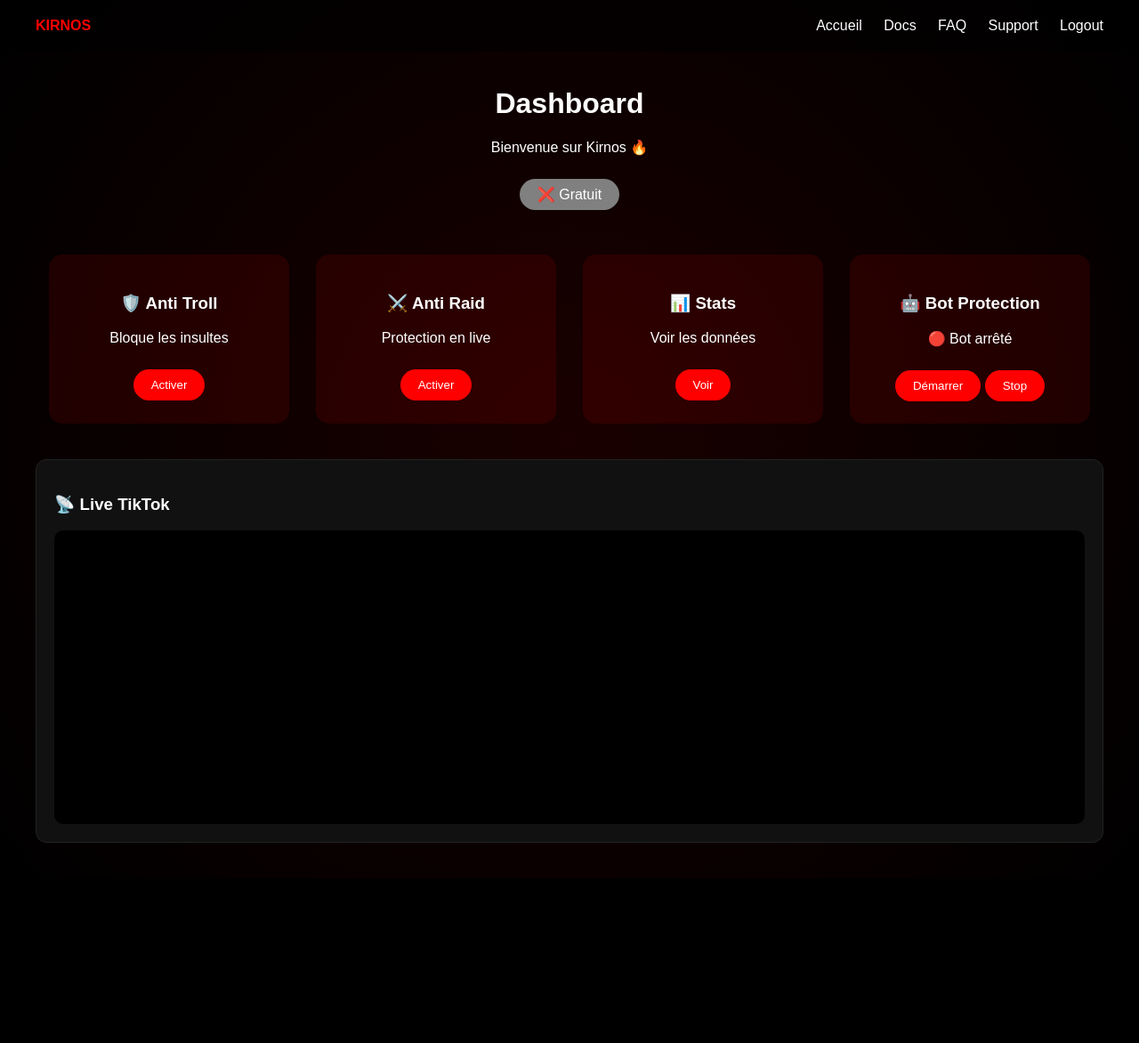
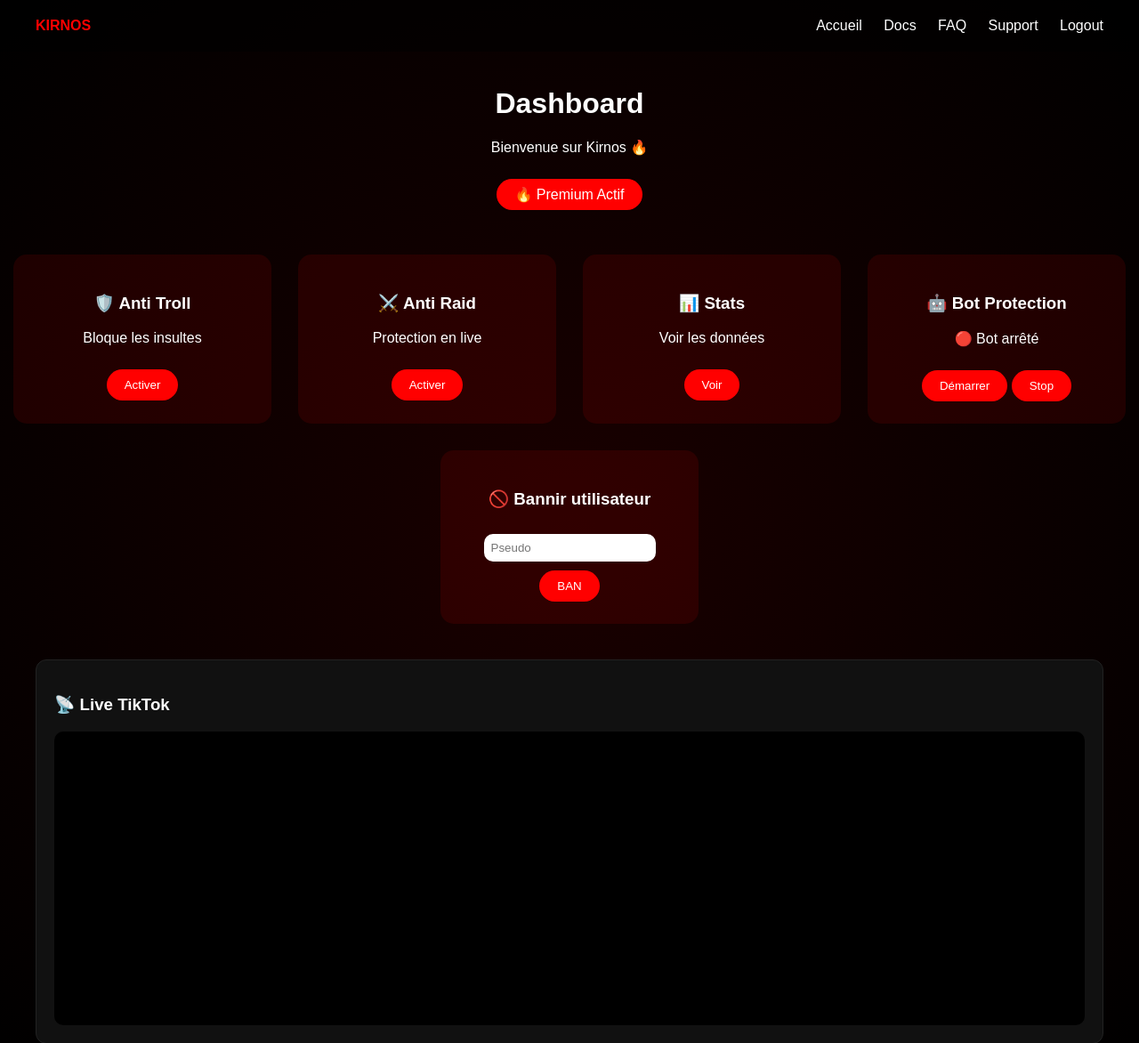
Before and after one commit to bulandloic36/Kirnos, a FastAPI app: page /dashboard in a window 1280 px wide. Shown: the top 1172 px of the page at 89% size. Before the commit the page ends 947 px from the top, so only its background shows below. Run offline with FastAPI, Linux system fonts and the light colour scheme; the visitor is signed in with stand-in values (Sample User, id 1); data that the repository does not hold is empty.

Commit message:
main final clean

```diff
--- a/backend/main.py
+++ b/backend/main.py
@@ -1,5 +1,5 @@
 from fastapi import FastAPI, Request
-from fastapi.responses import HTMLResponse, RedirectResponse
+from fastapi.responses import HTMLResponse, RedirectResponse, PlainTextResponse
 from fastapi.staticfiles import StaticFiles
 from fastapi.templating import Jinja2Templates
 from starlette.middleware.sessions import SessionMiddleware
@@ -16,6 +16,8 @@ DOMAIN = "http://127.0.0.1:8000"
 
 # ===== DATA =====
 premium_users = {}
+bot_status = {}
+banned_users = []
 
 # ===== TEMPLATES =====
 templates = Jinja2Templates(directory="templates")
@@ -26,7 +28,7 @@ app.mount("/static", StaticFiles(directory="static"), name="static")
 def home(request: Request):
     return templates.TemplateResponse("index.html", {"request": request})
 
-# ===== LOGIN TIKTOK (FAKE) =====
+# ===== LOGIN =====
 @app.get("/login/tiktok")
 def login(request: Request):
     request.session["user"] = "user123"
@@ -46,7 +48,6 @@ def dashboard(request: Request):
         return RedirectResponse("/login/tiktok")
 
     user = request.session["user"]
-
     is_premium = premium_users.get(user, False)
 
     return templates.TemplateResponse("dashboard.html", {
@@ -94,24 +95,20 @@ def success(request: Request):
 
     return RedirectResponse("/dashboard")
 
-# ===== DOCUMENTATION =====
+# ===== PAGES =====
 @app.get("/documentation", response_class=HTMLResponse)
 def docs_page(request: Request):
     return templates.TemplateResponse("docs.html", {"request": request})
 
-# ===== FAQ =====
 @app.get("/faq", response_class=HTMLResponse)
 def faq_page(request: Request):
     return templates.TemplateResponse("faq.html", {"request": request})
 
-# ===== SUPPORT =====
 @app.get("/support", response_class=HTMLResponse)
 def support_page(request: Request):
     return templates.TemplateResponse("support.html", {"request": request})
 
-    # ===== BOT STATE =====
-bot_status = {}
-
+# ===== BOT CONTROL =====
 @app.get("/bot/start")
 def start_bot(request: Request):
     user = request.session.get("user")
@@ -141,8 +138,13 @@ def get_status(request: Request):
 
     return {"running": bot_status.get(user, False)}
 
-from fastapi.responses import PlainTextResponse
+# ===== BAN SYSTEM =====
+@app.get("/ban/{username}")
+def ban_user(username: str):
+    banned_users.append(username)
+    return {"status": "banned", "user": username}
 
+# ===== LIVE LOGS =====
 @app.get("/live", response_class=PlainTextResponse)
 def live():
     try:
--- a/templates/dashboard.html
+++ b/templates/dashboard.html
@@ -60,7 +60,7 @@ body {
     background: rgba(255,0,0,0.1);
     padding: 25px;
     border-radius: 15px;
-    width: 220px;
+    width: 240px;
     text-align: center;
     transition: 0.3s;
 }
@@ -79,6 +79,14 @@ body {
     background: red;
     color: white;
     cursor: pointer;
+}
+
+/* INPUT */
+input{
+    padding:8px;
+    border-radius:10px;
+    border:none;
+    margin-top:10px;
 }
 
 /* LOGS BOX */
@@ -100,7 +108,6 @@ body {
     white-space:pre-wrap;
 }
 
-/* SCROLL */
 #logs::-webkit-scrollbar{
     width:6px;
 }
@@ -158,12 +165,20 @@ body {
         <button class="btn">Voir</button>
     </div>
 
+    <!-- BOT -->
     <div class="card">
         <h3>🤖 Bot Protection</h3>
         <p id="status">Chargement...</p>
 
         <button class="btn" onclick="startBot()">Démarrer</button>
         <button class="btn" onclick="stopBot()">Stop</button>
+    </div>
+
+    <!-- BAN -->
+    <div class="card">
+        <h3>🚫 Bannir utilisateur</h3>
+        <input id="userToBan" placeholder="Pseudo">
+        <button class="btn" onclick="banUser()">BAN</button>
     </div>
 
 </div>
@@ -203,6 +218,22 @@ setInterval(updateStatus, 2000);
 updateStatus();
 </script>
 
+<!-- JS BAN -->
+<script>
+async function banUser(){
+    let user = document.getElementById("userToBan").value;
+
+    if(!user){
+        alert("Entre un pseudo !");
+        return;
+    }
+
+    await fetch("/ban/" + user);
+
+    alert("Utilisateur banni !");
+}
+</script>
+
 <!-- JS LOGS -->
 <script>
 async function loadLogs(){
@@ -211,11 +242,32 @@ async function loadLogs(){
         let data = await res.text();
 
         let logs = document.getElementById("logs");
-        logs.innerText = data;
+        logs.innerHTML = "";
+
+        let lines = data.split("\n");
+
+        lines.forEach(line => {
+
+            let div = document.createElement("div");
+
+            if(line.includes("[INSULTE]")){
+                div.style.color = "red";
+            }
+            else if(line.includes("[ALERTE]")){
+                div.style.color = "orange";
+            }
+            else{
+                div.style.color = "white";
+            }
+
+            div.textContent = line;
+            logs.appendChild(div);
+        });
+
         logs.scrollTop = logs.scrollHeight;
 
     }catch{
-        document.getElementById("logs").innerText = "Erreur chargement...";
+        document.getElementById("logs").innerText = "Erreur logs";
     }
 }
 
```
